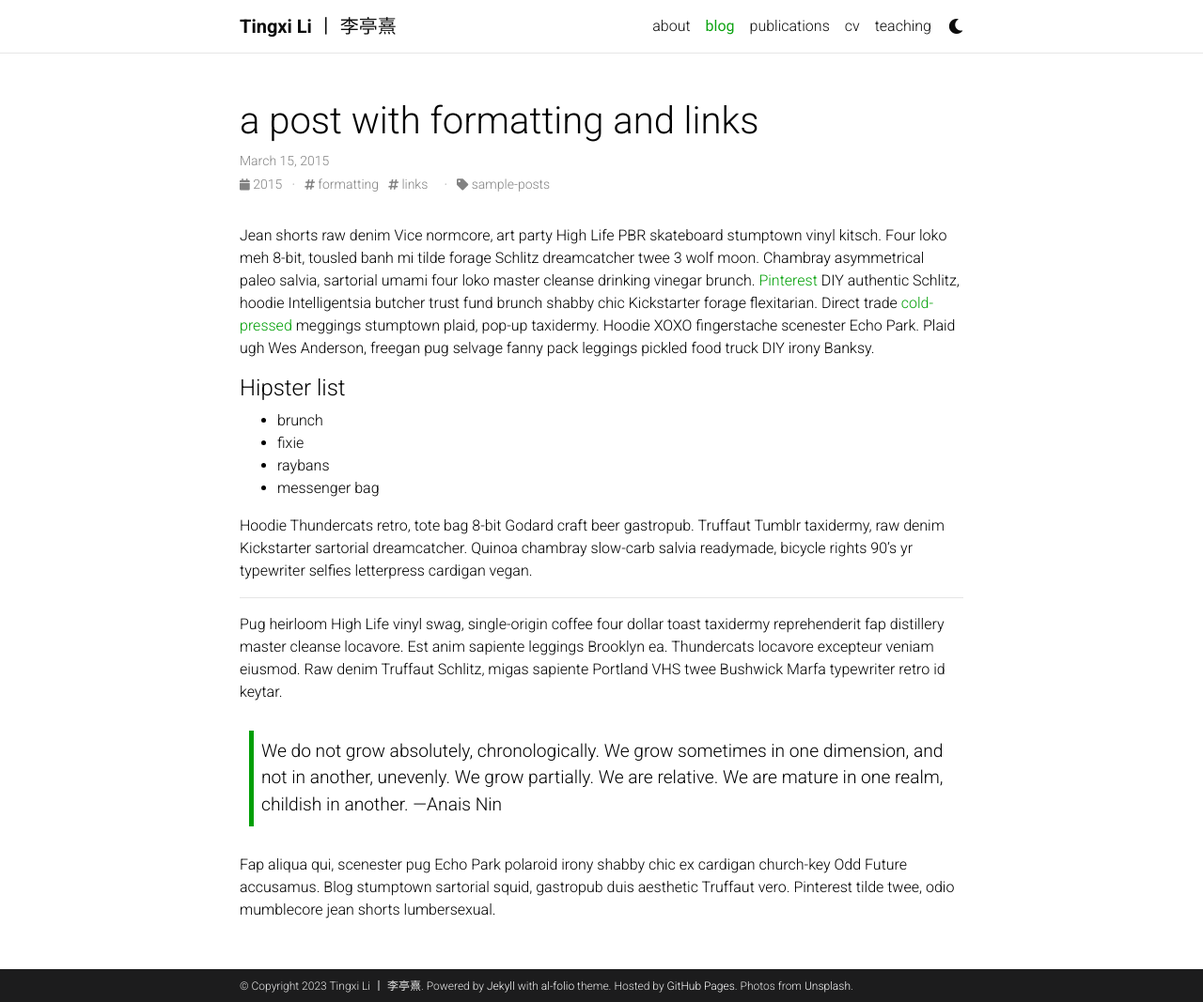
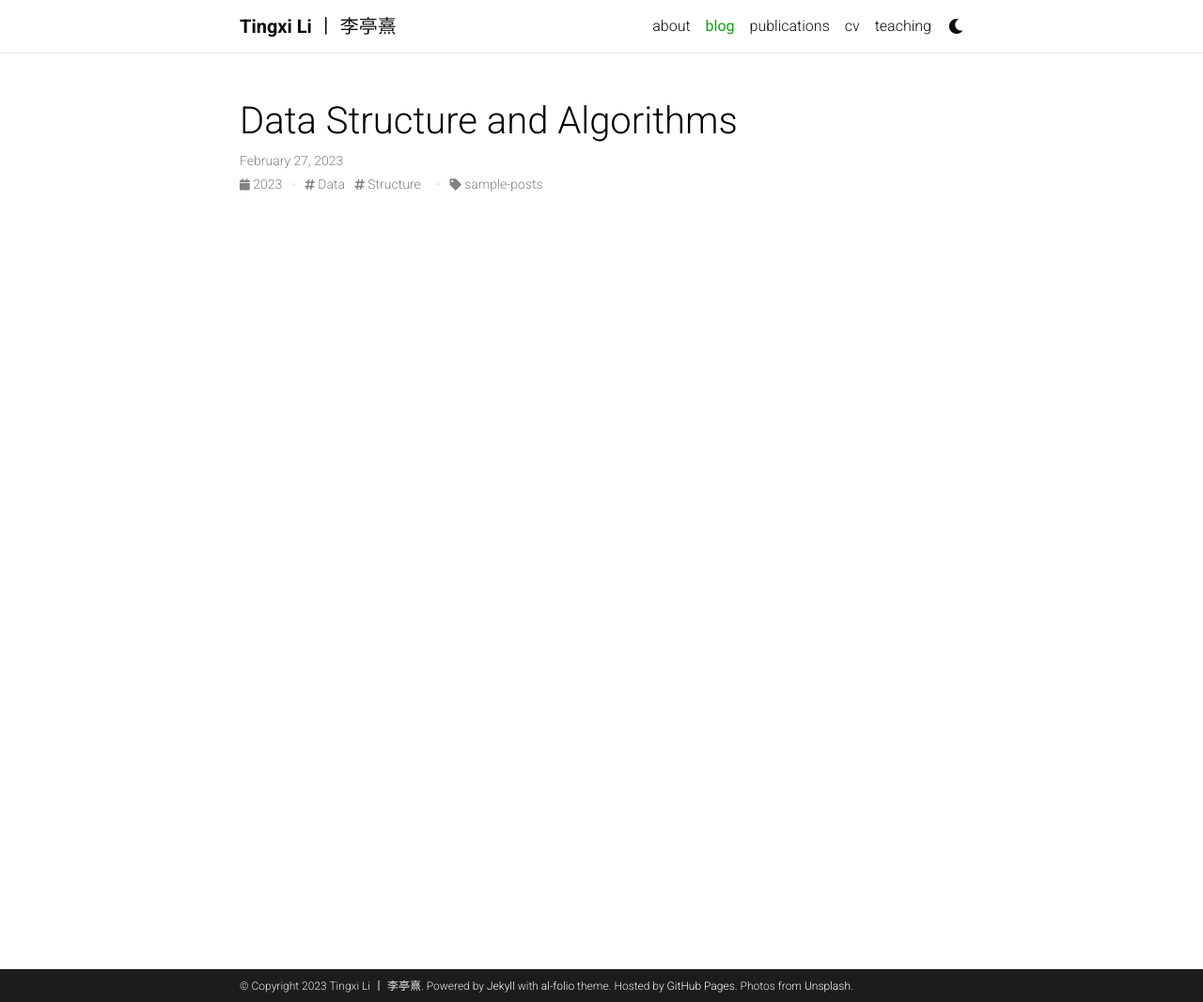
Before and after one commit to tinzzyli/tinzzyli.github.io, a Jekyll site: the page built from _posts/2015-03-15-formatting-and-links.md, in a window 1280 px wide and 1067 px high. Shown: the whole window at 94% size. Built offline with Jekyll 4.4.1, drawn with Linux system fonts in a browser that asks for light colours; comment, search, counter and statistics services are not loaded; a style sheet for code colours, icons or effects is not loaded.

Commit message:
Update 2015-03-15-formatting-and-links.md

```diff
--- a/_posts/2015-03-15-formatting-and-links.md
+++ b/_posts/2015-03-15-formatting-and-links.md
@@ -1,30 +1,8 @@
 ---
 layout: post
-title:  a post with formatting and links
-date:   2015-03-15 16:40:16
+title:  Data Structure and Algorithms
+date:   2023-02-27 00:00:00
 description: march & april, looking forward to summer
-tags: formatting links
+tags: Data Structure
 categories: sample-posts
 ---
-Jean shorts raw denim Vice normcore, art party High Life PBR skateboard stumptown vinyl kitsch. Four loko meh 8-bit, tousled banh mi tilde forage Schlitz dreamcatcher twee 3 wolf moon. Chambray asymmetrical paleo salvia, sartorial umami four loko master cleanse drinking vinegar brunch. <a href="https://www.pinterest.com">Pinterest</a> DIY authentic Schlitz, hoodie Intelligentsia butcher trust fund brunch shabby chic Kickstarter forage flexitarian. Direct trade <a href="https://en.wikipedia.org/wiki/Cold-pressed_juice">cold-pressed</a> meggings stumptown plaid, pop-up taxidermy. Hoodie XOXO fingerstache scenester Echo Park. Plaid ugh Wes Anderson, freegan pug selvage fanny pack leggings pickled food truck DIY irony Banksy.
-
-#### Hipster list
-<ul>
-    <li>brunch</li>
-    <li>fixie</li>
-    <li>raybans</li>
-    <li>messenger bag</li>
-</ul>
-
-Hoodie Thundercats retro, tote bag 8-bit Godard craft beer gastropub. Truffaut Tumblr taxidermy, raw denim Kickstarter sartorial dreamcatcher. Quinoa chambray slow-carb salvia readymade, bicycle rights 90's yr typewriter selfies letterpress cardigan vegan.
-
-<hr>
-
-Pug heirloom High Life vinyl swag, single-origin coffee four dollar toast taxidermy reprehenderit fap distillery master cleanse locavore. Est anim sapiente leggings Brooklyn ea. Thundercats locavore excepteur veniam eiusmod. Raw denim Truffaut Schlitz, migas sapiente Portland VHS twee Bushwick Marfa typewriter retro id keytar.
-
-<blockquote>
-    We do not grow absolutely, chronologically. We grow sometimes in one dimension, and not in another, unevenly. We grow partially. We are relative. We are mature in one realm, childish in another.
-    —Anais Nin
-</blockquote>
-
-Fap aliqua qui, scenester pug Echo Park polaroid irony shabby chic ex cardigan church-key Odd Future accusamus. Blog stumptown sartorial squid, gastropub duis aesthetic Truffaut vero. Pinterest tilde twee, odio mumblecore jean shorts lumbersexual.
```
